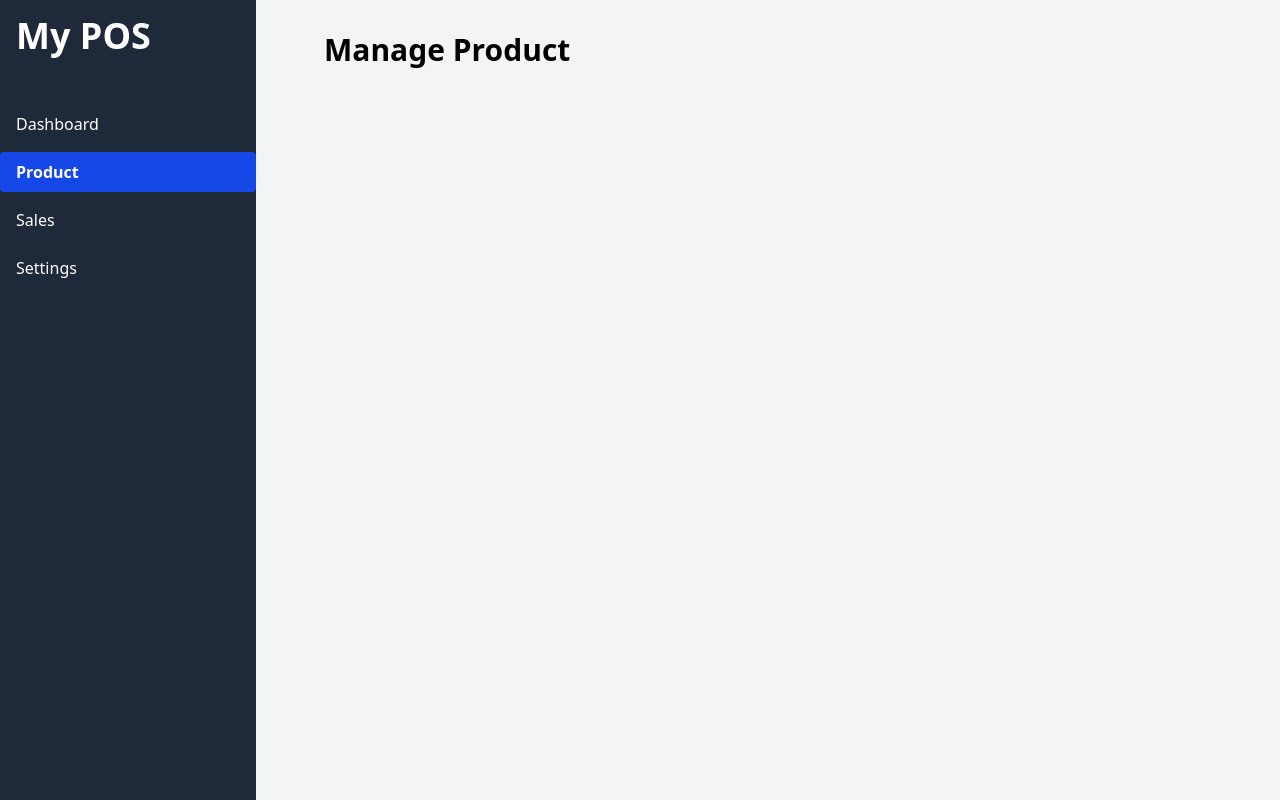
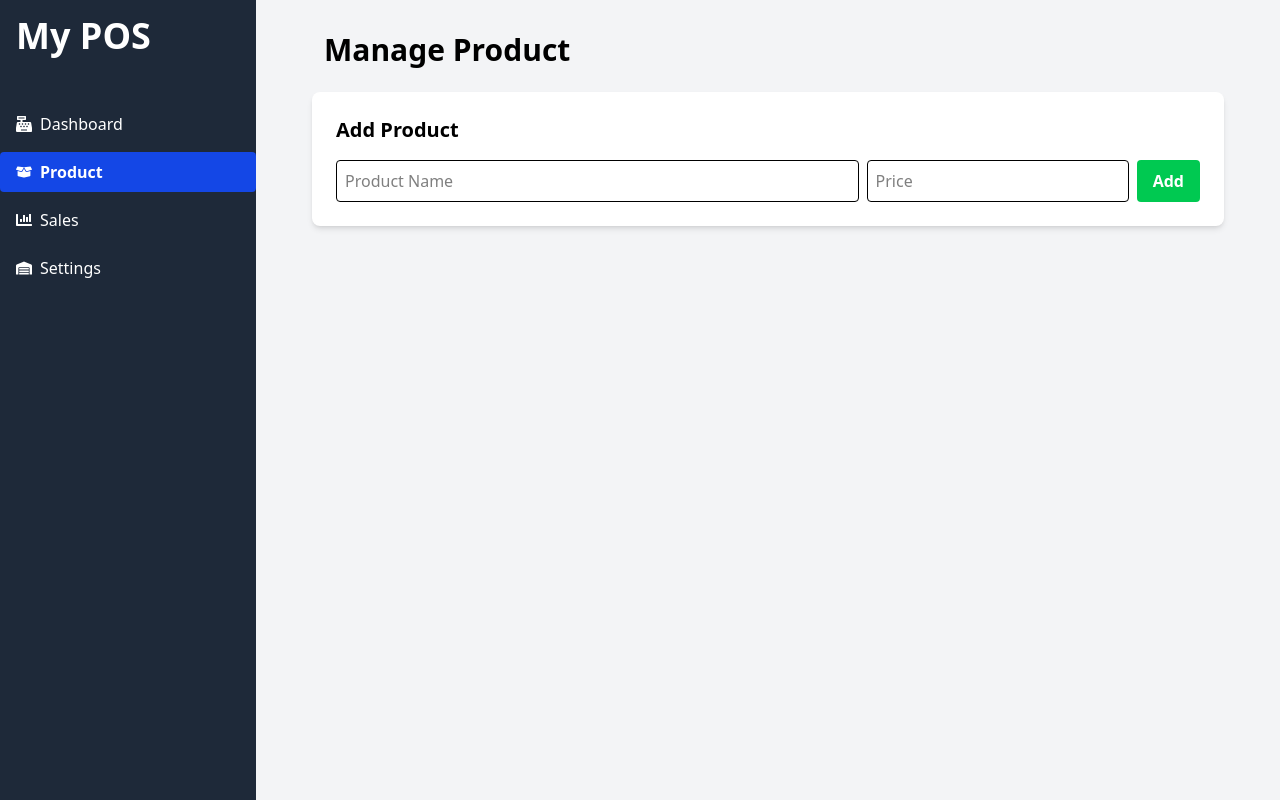
Before and after one commit to sachinthamadushan/react-type, a React (Vite) app: page /product in a window 1280 px wide. Built offline with nearby package versions, Linux system fonts and the light colour scheme.

Commit message:
AddProductForm created

```diff
--- /dev/null
+++ b/src/components/AddProductForm.tsx
@@ -0,0 +1,15 @@
+export const AddProductForm = () => {
+    return (
+        <form className="bg-white p-6 rounded-lg shadow-md mx-6 my-6">
+            <h2 className="text-xl font-semibold mb-4">Add Product</h2>
+            <div className="flex gap-2">
+                <input type="text" placeholder="Product Name"
+                className="p-2 border rounded w-2/3" />
+                <input type="number" placeholder="Price"
+                className="p-2 border rounded w-1/3" />
+                <button className="bg-green-500 px-4 py-2 rounded
+                text-white font-semibold hover:bg-green-700">Add</button>
+            </div>
+        </form>
+    )
+}
--- a/src/components/Sidebar.tsx
+++ b/src/components/Sidebar.tsx
@@ -1,4 +1,5 @@
 import { NavLink } from "react-router-dom";
+import { FaCashRegister, FaBoxOpen, FaChartBar, FaWarehouse } from "react-icons/fa";
 export const Sidebar = () => {
 
     const navLinkClasses = ({isActive}:{isActive:boolean}) =>{
@@ -15,21 +16,25 @@ export const Sidebar = () => {
                 <ul>
                     <li>
                         <NavLink to="/" className={navLinkClasses}>
+                        <FaCashRegister className="mr-2"/>
                         Dashboard</NavLink>
                     </li>
                     <li>
                         <NavLink to="/product"
                         className={navLinkClasses}>
+                        <FaBoxOpen className="mr-2"/>
                         Product</NavLink>
                     </li>
                     <li>
                         <NavLink to="/sales"
                         className={navLinkClasses}>
+                        <FaChartBar className="mr-2"/>
                         Sales</NavLink>
                     </li>
                     <li>
                         <NavLink to="/settings"
                         className={navLinkClasses}>
+                        <FaWarehouse className="mr-2"/>
                         Settings</NavLink>
                     </li>
                 </ul>
--- a/src/pages/Product.tsx
+++ b/src/pages/Product.tsx
@@ -1,4 +1,10 @@
-
+import { AddProductForm } from "../components/AddProductForm"
 export const ProductPage = () => {
-    return <h1 className="text-3xl font-bold mx-9">Manage Product</h1>
+    return (
+        <>
+        <h1 className="text-3xl font-bold mx-9">
+            Manage Product</h1>
+        <AddProductForm/>
+        </>
+    )
 }
```
